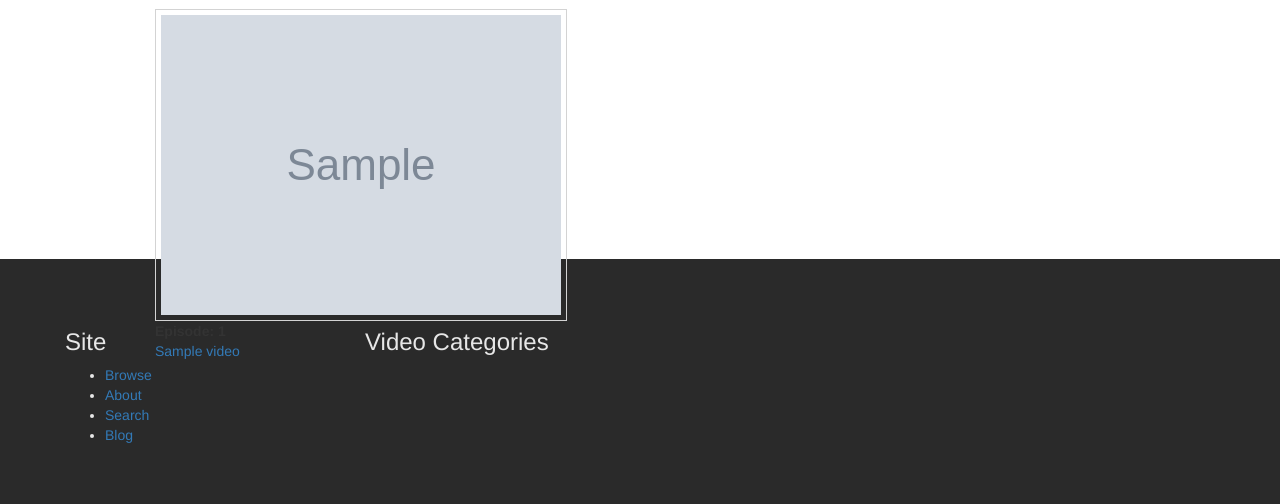
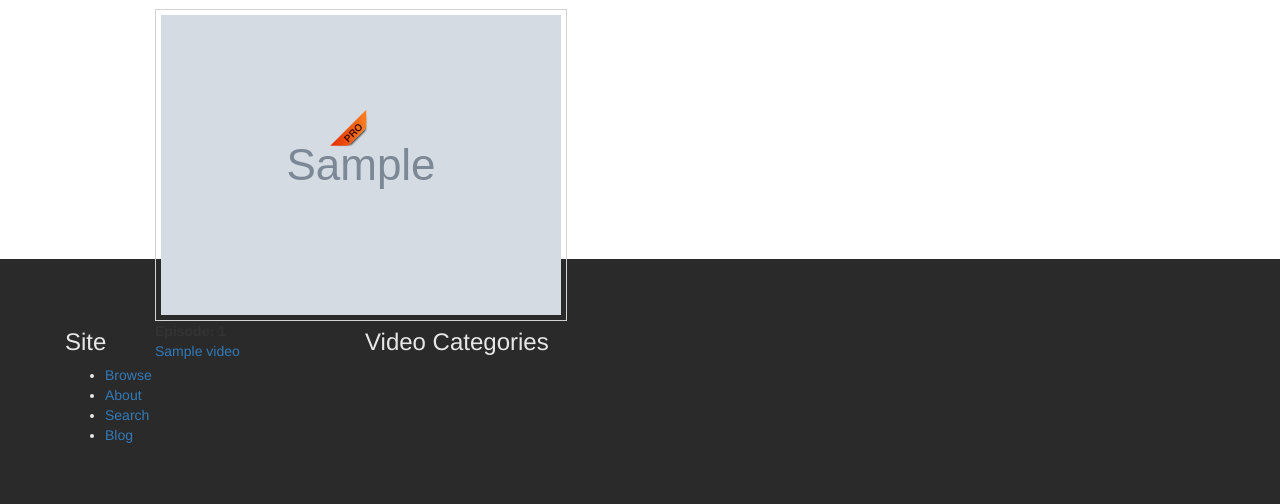
Before and after one commit to buddylindsey/godjango-site, a Django app: page /search/ in a window 1280 px wide. Shown: the part 488-992 px from the top of the page. Run offline with Django 3.2, Linux system fonts and the light colour scheme; tables that the repository leaves empty hold one stand-in row (values such as "Sample post"); grey boxes marked "Sample" are stand-in pictures; parts of the project's set-up code (start-up, migrations or seed data) failed here and were passed over; some libraries are stand-ins or nearby versions.

Commit message:
add pro image to landing page

```diff
--- a/home/templates/home/index.html
+++ b/home/templates/home/index.html
@@ -42,6 +42,9 @@
       <h2>Latest Videos</h2>
       {% for video in videos %}
         <div class="col-sm-6 col-md-4 col-lg-3 episode-box">
+          {% if video.is_premium %}
+          <img src="{% static "img/pro.png" %}" class="pro-video" />
+          {% endif %}
           <img src="{{ video.thumbnail_image }}" alt="{{ video.title }}" />
           <div>
             <strong>Episode: {{ video.episode }}</strong><br />
--- a/static/css/index.css
+++ b/static/css/index.css
@@ -73,6 +73,16 @@
   padding: 5px;
 }
 
+.pro-video {
+  z-index: 100;
+  border: 0px !important;
+  padding: 0px !important;
+  margin: 0px !important;
+  position: absolute;
+  left: 190px;
+  top: 100px;
+}
+
 .footer {
   background-color: #2A2A2A;
   padding: 50px;
```
Also changed, not shown: static/img/pro.png (added).
